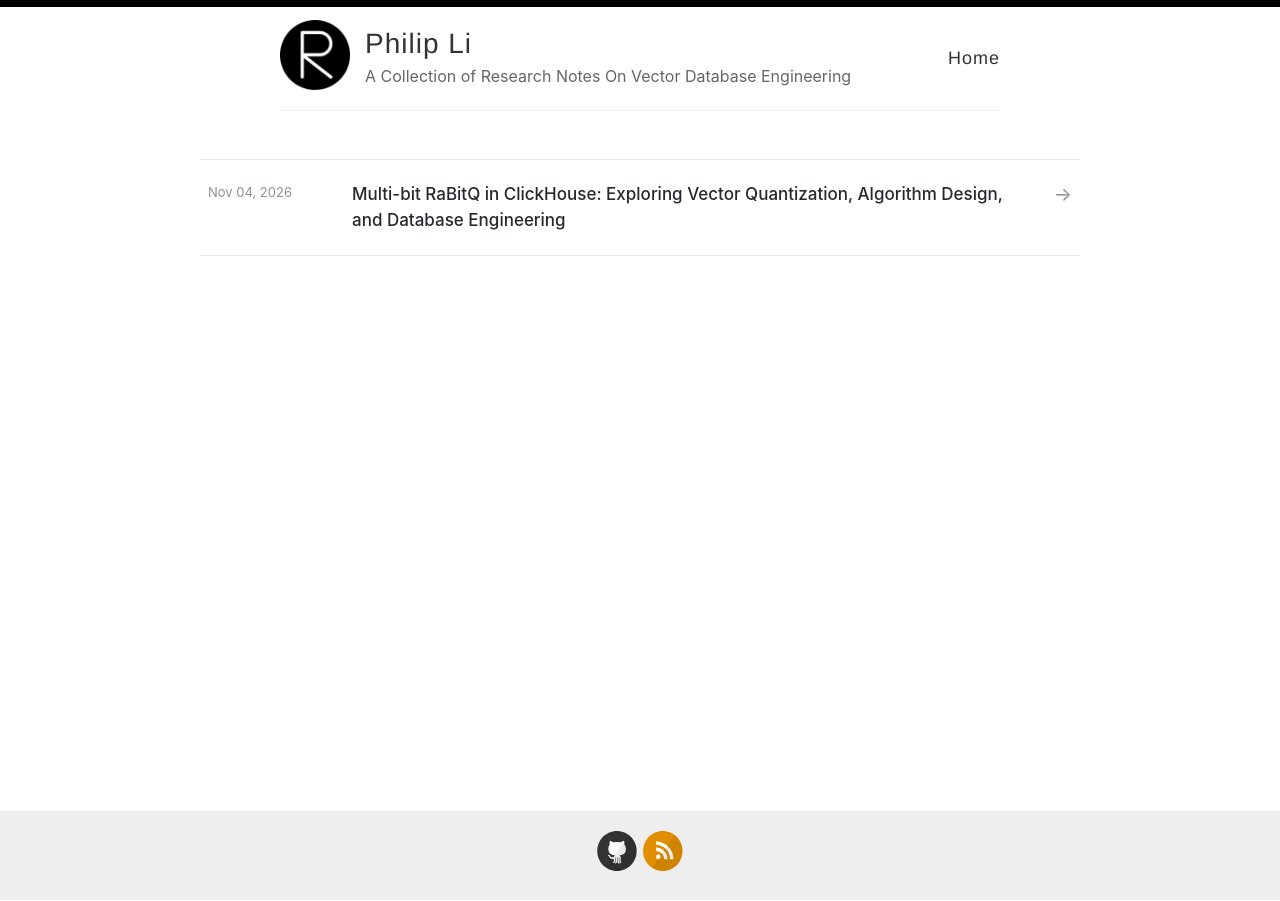
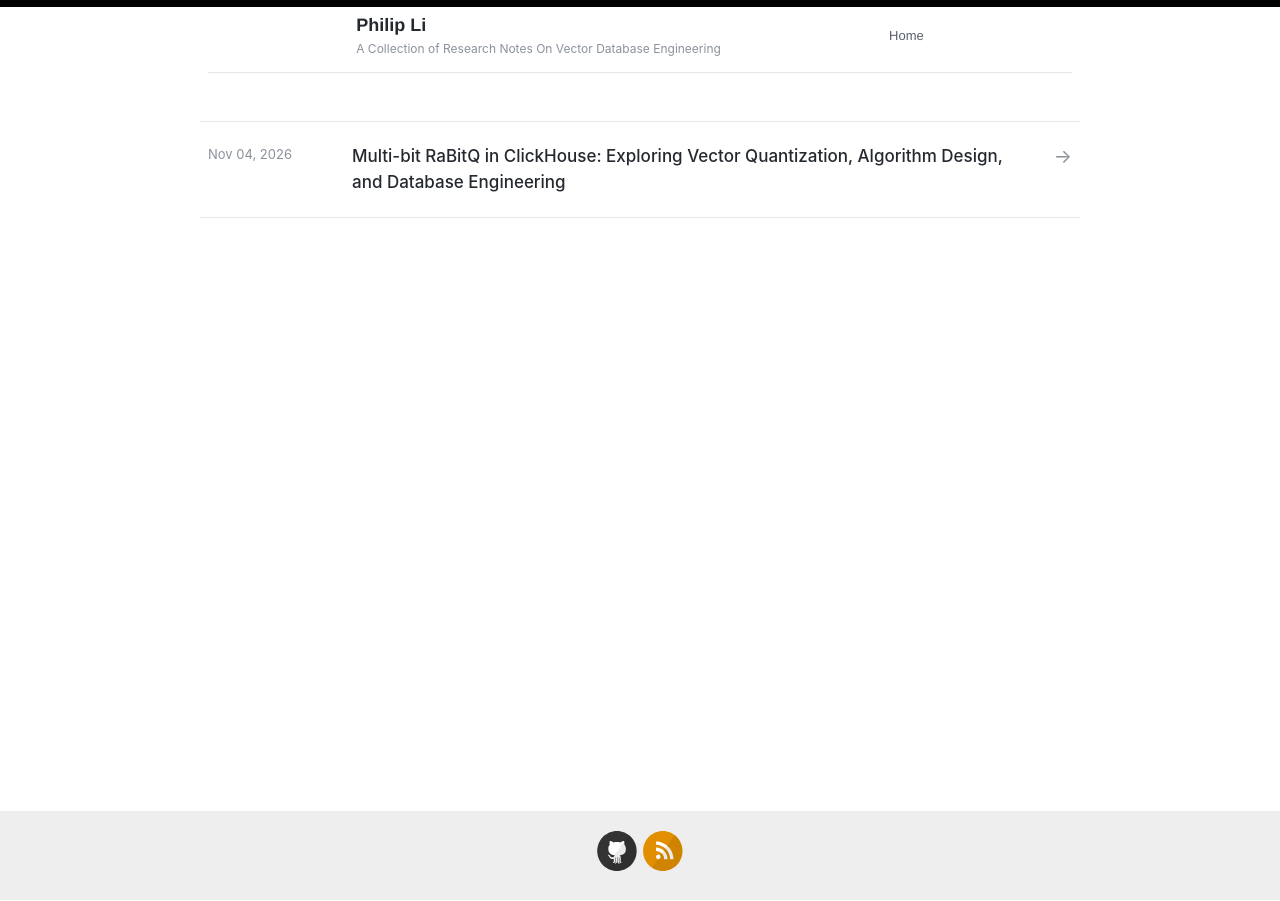
Before and after one commit to philip-jingxin/philip-jingxin.github.io, a Jekyll site: the page built from index.html, in a window 1280 px wide. Built offline with Jekyll 4.4.1, drawn with Linux system fonts in a browser that asks for light colours; the list of posts is cut into pages by our own code.

Commit message:
Simplify website header and navigation

```diff
--- a/_layouts/default.html
+++ b/_layouts/default.html
@@ -22,7 +22,6 @@
       <div class="wrapper-masthead">
         <div class="container">
           <header class="masthead clearfix">
-            <a href="{{ site.baseurl }}/" class="site-avatar"><img src="{{ site.baseurl }}{{ site.avatar }}" alt="{{ site.title }}" /></a>
 
             <div class="site-info">
               <h1 class="site-name"><a href="{{ site.baseurl }}/">{{ site.name }}</a></h1>
--- a/assets/obsidian.css
+++ b/assets/obsidian.css
@@ -435,3 +435,99 @@
         font-size: 14px !important;
     }
 }
+
+
+
+/* BEGIN compact site header */
+
+.wrapper-masthead {
+    margin-bottom: 20px;
+}
+
+.wrapper-masthead .container {
+    max-width: 900px;
+    box-sizing: border-box;
+    padding: 0 18px;
+}
+
+.wrapper-masthead .masthead {
+    display: flex;
+    align-items: center;
+    justify-content: space-between;
+    gap: 24px;
+    padding: 14px 0;
+    border-bottom: 1px solid #e5e7eb;
+    text-align: left;
+}
+
+.wrapper-masthead .site-info {
+    float: none;
+    min-width: 0;
+}
+
+.wrapper-masthead .site-name {
+    margin: 0;
+    font-size: 18px !important;
+    font-weight: 600;
+    line-height: 1.3;
+    letter-spacing: 0;
+    text-align: left;
+}
+
+.wrapper-masthead .site-name a {
+    color: #24292f;
+    text-decoration: none;
+}
+
+.wrapper-masthead .site-description {
+    margin: 3px 0 0;
+    font-size: 12px !important;
+    font-weight: 400;
+    line-height: 1.5;
+    color: #8b929b;
+    letter-spacing: 0;
+}
+
+.wrapper-masthead nav {
+    float: none;
+    display: flex;
+    align-items: center;
+    flex-shrink: 0;
+    margin: 0;
+    font-size: 13px !important;
+}
+
+.wrapper-masthead nav a {
+    margin: 0 0 0 20px;
+    font-size: 13px !important;
+    font-weight: 500;
+    letter-spacing: 0;
+    color: #57606a;
+    text-decoration: none;
+}
+
+.wrapper-masthead nav a:hover {
+    color: #24292f;
+}
+
+@media (max-width: 640px) {
+    .wrapper-masthead .masthead {
+        gap: 12px;
+        padding: 12px 0;
+    }
+
+    .wrapper-masthead .site-name {
+        font-size: 16px !important;
+    }
+
+    .wrapper-masthead .site-description {
+        font-size: 11px !important;
+    }
+
+    .wrapper-masthead nav a {
+        font-size: 12px !important;
+        margin-left: 8px;
+    }
+}
+
+/* END compact site header */
```
